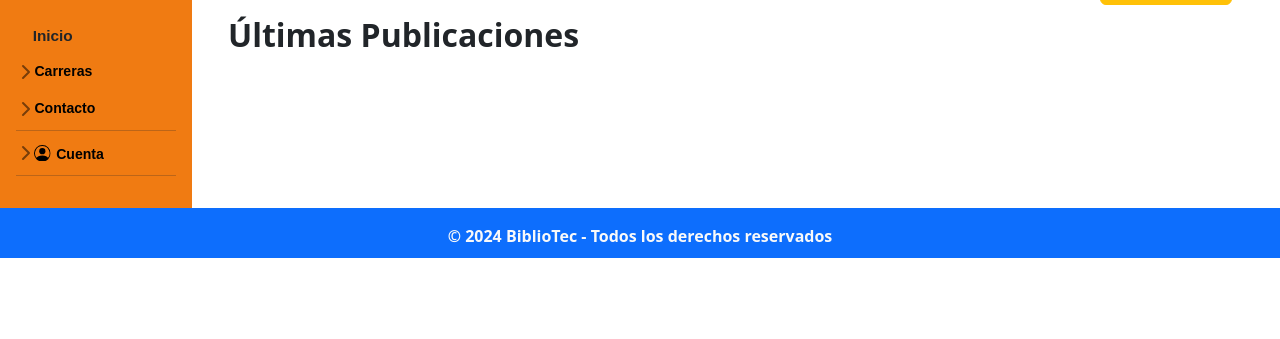
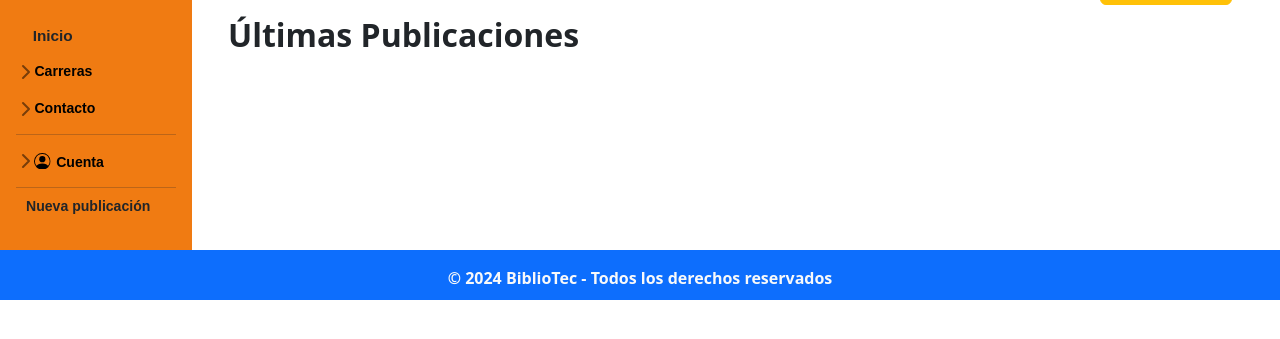
Before and after one commit to JorgeVargas03/Bibliotec, a PHP site: page /home.php in a window 1280 px wide. Shown: the part 57-396 px from the top of the page. Run offline with PHP 8.4, Linux system fonts and the light colour scheme; data that the repository does not hold is empty.

Commit message:
Animacion de salida y agregada opcion de "Nueva publcacion"

```diff
--- a/css/estilos.css
+++ b/css/estilos.css
@@ -134,6 +134,7 @@ clear: both;
 
 footer{
     position: bottom;
+    bottom: 0;
     background-color: #007bff;
     background-attachment: fixed;
     width: 100%;
--- a/home.php
+++ b/home.php
@@ -40,7 +40,6 @@ session_start();
   <script src="https://cdnjs.cloudflare.com/ajax/libs/jquery/3.6.0/jquery.min.js"></script>
   <link rel="stylesheet" href="https://cdn.jsdelivr.net/npm/bootstrap-icons@1.11.3/font/bootstrap-icons.min.css">
   <!--Termmina Bootstrap-->
-
   <!--iconos-->
   <link rel="stylesheet" href="https://fonts.googleapis.com/css2?family=Material+Symbols+Outlined:opsz,wght,FILL,GRAD@20..48,100..700,0..1,-50..200" />
   <link rel="stylesheet" href="https://fonts.googleapis.com/css2?family=Material+Symbols+Outlined:opsz,wght,FILL,GRAD@48,400,1,0" />
@@ -131,7 +130,7 @@ session_start();
               </ul>
             </div>
           </li>
-          <hr class="my-1"> <!-- Línea divisora -->
+          <hr class="my-2"> <!-- Línea divisora -->
           <li class="mb-1">
             <button class="btn btn-toggle d-inline-flex align-items-center rounded border-0 collapsed" id="letrabardos" data-bs-toggle="collapse" data-bs-target="#cuenta-collapse" aria-expanded="false" style="color: black; font-weight: bold;">
               <svg class="bi pe-none" width="1.3vmax" height="1.3vmax">
@@ -146,7 +145,10 @@ session_start();
               </ul>
             </div>
           </li>
-          <hr class="my-1"> <!-- Línea divisora -->
+          <hr class="my-2"> <!-- Línea divisora -->
+          <li class="mb-1 mt-2">
+            <a class="nav-link align-items-center" name ="fade" href="publicacion/publicar.php" id="letrabardos" style="margin-left:10px">Nueva publicación</a>
+          </li>
         </ul>
       </div>
       <!-- Contenido principal -->
@@ -155,12 +157,7 @@ session_start();
         <div class="container mt-3">
           <h2 style="user-select: none"><b>Últimas Publicaciones</b></h2>
           <?php
-                    // Array de imágenes disponibles
-                    $imagenes = ['images/tigers/a1.png', 'images/tigers/a2.png', 'images/tigers/a3.png'];
-
           while ($fila = mysqli_fetch_array($registros)) {
-                        // Selecciona una imagen aleatoria de la lista
-                        $imagen_aleatoria = $imagenes[array_rand($imagenes)];
           ?>
             <div class="publicacion">
               <h3><?php echo ($fila['titulo_Pub']); ?></h3>
@@ -178,12 +175,13 @@ session_start();
       </main>
     </div>
   </div>
-
+  <script src ="js/fadeout.js"></script>
   <footer class="animate__animated animate__heartBeat animate__delay-2s py-3 text-light bg-primary">
     <div class="container">
-            <p class="mb-0">&copy; 2024 BiblioTec - Todos los derechos reservados</p>
+      <p class="mb-1">&copy; 2024 BiblioTec - Todos los derechos reservados</p>
     </div>
   </footer>
+
 </body>
 
 </html>
--- /dev/null
+++ b/js/fadeout.js
@@ -0,0 +1,16 @@
+$(document).ready(function() {
+    $('[name="fade"]').click(function(event) {
+    // Detener el comportamiento predeterminado del enlace
+    event.preventDefault();
+
+    // Fijar la altura del contenido principal para evitar colapsos durante el fadeOut
+    $('body, .container-fluid').css('height', $('body, .container-fluid').height());
+    $('.flex-shrink-0').css('height', $('.flex-shrink-0').height());
+
+    // Fade out de los elementos principales y redireccionamiento después de la animación
+    $('main, footer').fadeOut(400, function() {
+        window.location.href = event.target.href;
+    });
+});
+
+  });
--- a/publicacion/publicar.php
+++ b/publicacion/publicar.php
@@ -81,7 +81,7 @@
       <div class="flex-shrink-0 p-3" style="width: 15%; background-color: #F07B12;">
         <ul class="list-unstyled" id="menu-lateral">
           <li class="mb-2 mt-2">
-            <a class="nav-link align-items-center" href="../home.php" id="letrabar">Inicio</a>
+            <a class="nav-link align-items-center" href="home.php" id="letrabar">Inicio</a>
           </li>
           <li class="mb-1">
             <button class="btn btn-toggle d-inline-flex align-items-center rounded border-0 collapsed" id="letrabardos" data-bs-toggle="collapse" data-bs-target="#dashboard-collapse" aria-expanded="false" style="color: black; font-weight: bold;">
@@ -112,7 +112,7 @@
               </ul>
             </div>
           </li>
-          <hr class="my-1"> <!-- Línea divisora -->
+          <hr class="my-2"> <!-- Línea divisora -->
           <li class="mb-1">
             <button class="btn btn-toggle d-inline-flex align-items-center rounded border-0 collapsed" id="letrabardos" data-bs-toggle="collapse" data-bs-target="#cuenta-collapse" aria-expanded="false" style="color: black; font-weight: bold;">
               <svg class="bi pe-none" width="1.3vmax" height="1.3vmax">
@@ -127,7 +127,7 @@
               </ul>
             </div>
           </li>
-          <hr class="my-1"> <!-- Línea divisora -->
+          <hr class="my-2"> <!-- Línea divisora -->
         </ul>
       </div>
       <!-- Contenido principal -->
```
Lines whose indentation alone changed are shown as unchanged.
